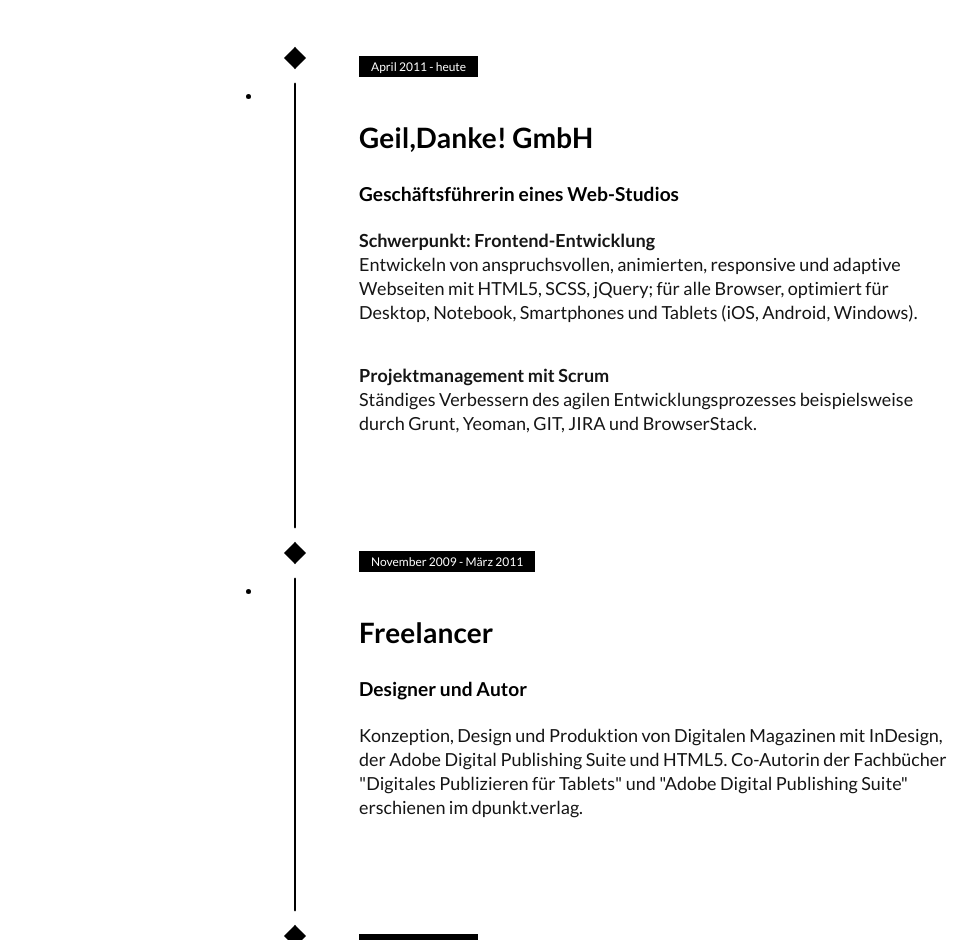
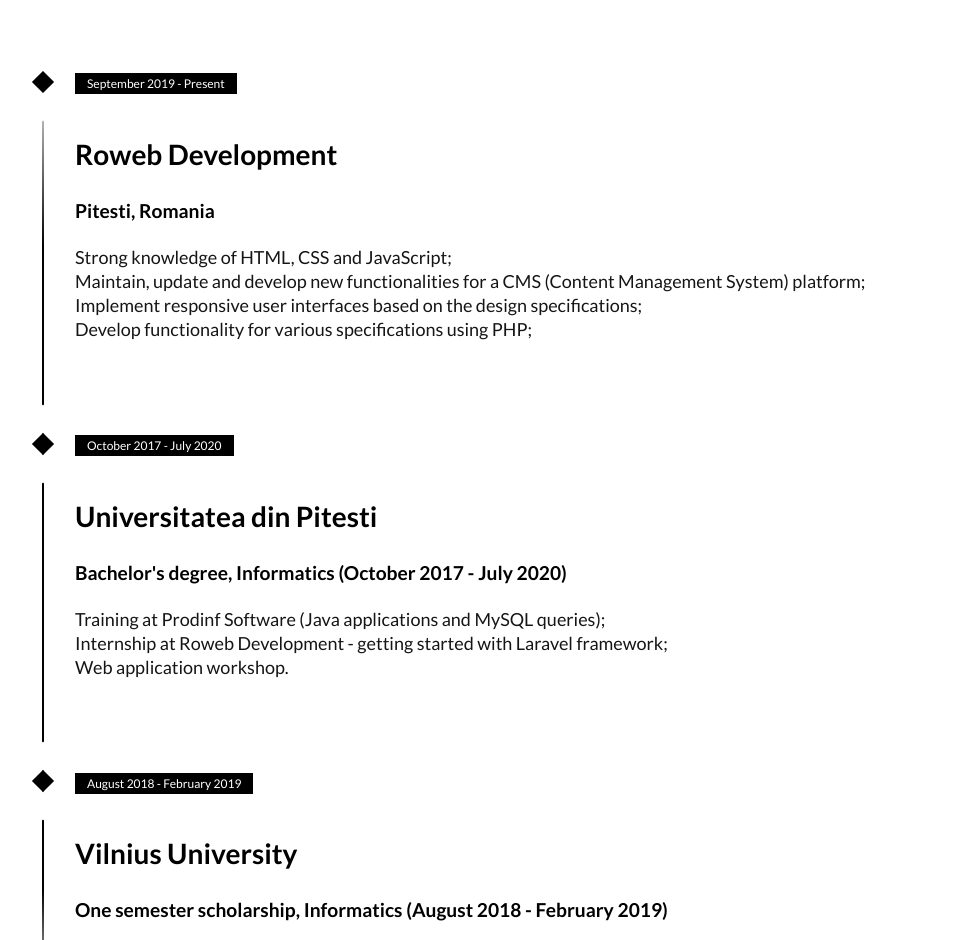
Before and after one commit to BadiuIoana/personal-portfolio, a React (Create React App) app: page / in a window 1280 px wide. Shown: the part 1860-2800 px from the top of the page, without its empty margins (29-1006 px from the left). Built offline with nearby package versions, Linux system fonts and the light colour scheme.

Commit message:
Timeline section css updates

```diff
--- a/src/UI/TimelineResume.js
+++ b/src/UI/TimelineResume.js
@@ -2,7 +2,7 @@
 
 const TimelineResume = () => {
     return (
-        <section className='resume-section'>
+        <section className='resume-section' id='resume'>
             <div className='wrapper'>
                 <div className='title-description'>
                     <div className='title'>
@@ -11,118 +11,76 @@
                         <h2>Resume</h2>
                     </div>
                     <p>
-                        Lorem ipsum dolor sit amet consectetur, adipisicing
-                        elit. Fuga, quod temporibus? Accusantium temporibus
-                        numquam neque, cum nihil ad rerum eius, id dolore magnam
-                        unde assumenda voluptatibus eaque exercitationem,
-                        perspiciatis blanditiis.
+                        Three years ago, I started working as a full-time web
+                        programmer, thanks to a PHP internship. Throughout my
+                        career journey, I have practiced with technologies like
+                        PHP, Javascript, CSS, and MySQL. Moreover, I have
+                        brought my contribution to providing solutions for
+                        external projects in diverse industries.
                     </p>
                 </div>
                 <ul class='timeline'>
                     <li class='timeline-event'>
-                        <label class='timeline-event-icon'></label>
-                        <div class='timeline-event-copy'>
+                        <div className='timeline-event-icon'>
+                            <label class='icon'></label>
+                        </div>
+
+                        <div class='timeline-event-content'>
                             <p class='timeline-event-thumbnail'>
-                                April 2011 - heute
+                                September 2019 - Present
                             </p>
-                            <h3>Geil,Danke! GmbH</h3>
-                            <h4>Geschäftsführerin eines Web-Studios</h4>
+                            <h3>Roweb Development</h3>
+                            <h4>Pitesti, Romania</h4>
                             <p>
-                                <strong>
-                                    Schwerpunkt: Frontend-Entwicklung
-                                </strong>
+                                Strong knowledge of HTML, CSS and JavaScript;
                                 <br />
-                                Entwickeln von anspruchsvollen, animierten,
-                                responsive und adaptive Webseiten mit HTML5,
-                                SCSS, jQuery; für alle Browser, optimiert für
-                                Desktop, Notebook, Smartphones und Tablets (iOS,
-                                Android, Windows).
-                            </p>
-                            <p>
-                                <strong>Projektmanagement mit Scrum</strong>
+                                Maintain, update and develop new functionalities
+                                for a CMS (Content Management System) platform;
                                 <br />
-                                Ständiges Verbessern des agilen
-                                Entwicklungsprozesses beispielsweise durch
-                                Grunt, Yeoman, GIT, JIRA und BrowserStack.
+                                Implement responsive user interfaces based on
+                                the design specifications;
+                                <br />
+                                Develop functionality for various specifications
+                                using PHP;
                             </p>
                         </div>
                     </li>
                     <li class='timeline-event'>
                         <label class='timeline-event-icon'></label>
-                        <div class='timeline-event-copy'>
+                        <div class='timeline-event-content'>
                             <p class='timeline-event-thumbnail'>
-                                November 2009 - März 2011
+                                October 2017 - July 2020
                             </p>
-                            <h3>Freelancer</h3>
-                            <h4>Designer und Autor</h4>
+                            <h3>Universitatea din Pitesti</h3>
+                            <h4>
+                                Bachelor's degree, Informatics (October 2017 -
+                                July 2020)
+                            </h4>
                             <p>
-                                Konzeption, Design und Produktion von Digitalen
-                                Magazinen mit InDesign, der Adobe Digital
-                                Publishing Suite und HTML5. Co-Autorin der
-                                Fachbücher "Digitales Publizieren für Tablets"
-                                und "Adobe Digital Publishing Suite" erschienen
-                                im dpunkt.verlag.
+                                Training at Prodinf Software (Java applications
+                                and MySQL queries);
+                                <br />
+                                Internship at Roweb Development - getting
+                                started with Laravel framework;
+                                <br />
+                                Web application workshop.
                             </p>
                         </div>
                     </li>
                     <li class='timeline-event'>
                         <label class='timeline-event-icon'></label>
-                        <div class='timeline-event-copy'>
+                        <div class='timeline-event-content'>
                             <p class='timeline-event-thumbnail'>
-                                April 2011 - heute
+                                August 2018 - February 2019
                             </p>
-                            <h3>konplan gmbh</h3>
-                            <h4>IT-Consultant</h4>
-                            <p>
-                                <strong>Systemarchitektur, Consulting</strong>
-                                <br />
-                                Konzeption und Modellierung von Systemen und
-                                APIs für Digital Publishing und Entitlement nach
-                                SOA
-                            </p>
+                            <h3>Vilnius University</h3>
+                            <h4>
+                                One semester scholarship, Informatics (August
+                                2018 - February 2019)
+                            </h4>
                         </div>
                     </li>
                 </ul>
-                {/* <ul>
-                <li>
-                    <div class='date'>2019</div>
-                    <div class='title'>Roweb Development</div>
-                    <div class='descr'>
-                        Working as a full time employee since the last year of
-                        the bachelor degree by applying at a internship program
-                        in Laravel framework. Be part of a team and contribute
-                        with solutions in 3 projects. Tech stack: CSS, SCSS,
-                        HTML, JavaScript, JQuery, VueJS, PHP, Laravel, MySQL, (+
-                        practiced React);
-                    </div>
-                </li>
-
-                <li>
-                    <div class='date'>2020</div>
-                    <div class='title'>Universitatea din Pitesti</div>
-                    <div class='descr'>
-                        Bachelor's degree, Informatics (October 2017 - July
-                        2020)
-                    </div>
-                </li>
-                <li>
-                    <div class='date'>2018</div>
-                    <div class='title'>Vilnius University</div>
-                    <div class='descr'>
-                        One semester scholarship, Informatics (August 2018 -
-                        February 2019) I had a cultural experience while being a
-                        student abroad.
-                    </div>
-                </li>
-                <li>
-                    <div class='date'>2017</div>
-                    <div class='title'>Colegiul National "Ion C. Bratianu"</div>
-                    <div class='descr'>
-                        High School Diploma, Mathematics - Informatics
-                        (September 2013 - July 2017)
-                    </div>
-                </li>
-            </ul> */}
             </div>
         </section>
     );
--- a/src/UI/_about-us.scss
+++ b/src/UI/_about-us.scss
@@ -62,7 +62,7 @@
 
             span.dots {
                 position: absolute;
-                z-index: 13;
+                z-index: 15;
                 width: 4rem;
                 height: 2rem;
                 border-radius: 1rem;
--- a/src/UI/_resume.scss
+++ b/src/UI/_resume.scss
@@ -7,7 +7,7 @@
 
             span.parallelogram {
                 position: absolute;
-                z-index: 13;
+                z-index: -1;
                 width: 4rem;
                 height: 2rem;
                 background: hsla(240, 3%, 94%, 0.8);
@@ -17,13 +17,11 @@
                 &.top {
                     top: 0rem;
                     left: 0rem;
-                    z-index: 10;
                 }
             }
 
             span.dots {
                 position: absolute;
-                z-index: 13;
                 width: 4rem;
                 height: 2rem;
                 border-radius: 1rem;
@@ -35,7 +33,6 @@
                 &.top {
                     top: 0rem;
                     left: 0rem;
-                    z-index: 10;
                 }
             }
 
@@ -43,21 +40,21 @@
                 span.parallelogram {
                     width: 7rem;
                     height: 4rem;
+                    z-index: -5;
                     &.top {
                         top: -1.3rem;
                         left: 0rem;
-                        z-index: 10;
                     }
                 }
 
                 span.dots {
                     width: 7rem;
                     height: 4rem;
+                    z-index: -6;
 
                     &.top {
                         top: 0rem;
                         left: 1.3rem;
-                        z-index: 10;
                     }
                 }
             }
@@ -70,76 +67,97 @@
         }
     }
 
-    /* Variables */
-    $color-1: black;
-    $color-2: white;
-    $color-3: rgb(168, 50, 121);
-
-    /* Styling */
     .timeline {
         margin: 4em auto;
         position: relative;
-        max-width: 46em;
+        list-style: none;
+        padding-left: 0;
     }
-    .timeline:before {
-        background-color: black;
+
+    @media (min-width: 768px) {
+        .timeline {
+            padding-left: unset;
+        }
+    }
+
+    .timeline-event {
+        position: relative;
+        &:before {
+            background: black;
             content: "";
             margin-left: -1px;
             position: absolute;
             top: 0;
-        left: 4.5em;
+            left: 2em;
             width: 2px;
             height: 100%;
         }
 
-    .timeline-event {
-        position: relative;
+        &:first-of-type {
+            &:before {
+                background: -webkit-gradient(
+                    linear,
+                    0 0,
+                    0 100%,
+                    from(transparent),
+                    color-stop(50%, black)
+                );
             }
-    .timeline-event:hover .timeline-event-icon {
-        -moz-transform: rotate(-45deg);
-        -ms-transform: rotate(-45deg);
-        -webkit-transform: rotate(-45deg);
-        transform: rotate(-45deg);
-        background-color: #a83279;
-    }
-    .timeline-event:hover .timeline-event-thumbnail {
-        -moz-box-shadow: inset 40em 0 0 0 #a83279;
-        -webkit-box-shadow: inset 40em 0 0 0 #a83279;
-        box-shadow: inset 40em 0 0 0 #a83279;
         }
 
-    .timeline-event-copy {
+        &:last-of-type {
+            &:before {
+                background: -webkit-gradient(
+                    linear,
+                    0 0,
+                    0 100%,
+                    to(transparent),
+                    color-stop(50%, black)
+                );
+            }
+        }
+
+        &:hover {
+            .timeline-event-icon {
+                transform: rotate(-45deg);
+                background-color: var(--intel-blue);
+            }
+
+            .timeline-event-thumbnail {
+                box-shadow: inset 40em 0 0 0 var(--intel-blue);
+            }
+            h3 {
+                color: var(--intel-blue);
+            }
+        }
+    }
+
+    .timeline-event-content {
         padding: 2em;
         position: relative;
-        top: -1.875em;
-        left: 4em;
+        top: -2.3em;
+        left: 2em;
         width: 80%;
-    }
-    .timeline-event-copy h3 {
+
+        h3 {
             font-size: 1.75em;
         }
-    .timeline-event-copy h4 {
+
+        h4 {
             font-size: 1.2em;
             margin-bottom: 1.2em;
         }
-    .timeline-event-copy strong {
+
+        strong {
             font-weight: 700;
         }
-    .timeline-event-copy p:not(.timeline-event-thumbnail) {
-        padding-bottom: 1.2em;
     }
 
     .timeline-event-icon {
-        -moz-transition: -moz-transform 0.2s ease-in;
-        -o-transition: -o-transform 0.2s ease-in;
-        -webkit-transition: -webkit-transform 0.2s ease-in;
         transition: transform 0.2s ease-in;
-        -moz-transform: rotate(45deg);
-        -ms-transform: rotate(45deg);
-        -webkit-transform: rotate(45deg);
         transform: rotate(45deg);
-        background-color: black;
-        outline: 10px solid white;
+        background-color: #000;
+        outline: 20px solid #fff;
         display: block;
         margin: 0.5em 0.5em 0.5em -0.5em;
         position: absolute;
@@ -150,17 +168,12 @@
     }
 
     .timeline-event-thumbnail {
-        -moz-transition: box-shadow 0.5s ease-in 0.1s;
-        -o-transition: box-shadow 0.5s ease-in 0.1s;
-        -webkit-transition: box-shadow 0.5s ease-in;
-        -webkit-transition-delay: 0.1s;
         transition: box-shadow 0.5s ease-in 0.1s;
-        color: white;
+        color: #fff;
         font-size: 0.75em;
-        background-color: black;
-        -moz-box-shadow: inset 0 0 0 0em #ef795a;
-        -webkit-box-shadow: inset 0 0 0 0em #ef795a;
-        box-shadow: inset 0 0 0 0em #ef795a;
+
+        background-color: #000;
+        box-shadow: inset 0 0 0 0em var(--iris);
         display: inline-block;
         margin-bottom: 1.2em;
         padding: 0.25em 1em 0.2em 1em;
--- a/src/UI/_work.scss
+++ b/src/UI/_work.scss
@@ -20,14 +20,12 @@
         }
     }
 
-    @media (min-width: 768px) {
+    @media (min-width: 1024px) {
         .cards-wrapper {
             grid-template-columns: repeat(2, 1fr);
-            gap: 3rem;
         }
     }
-
-    @media (min-width: 1024px) {
+    @media (min-width: 1280px) {
         .cards-wrapper {
             grid-template-columns: repeat(3, 1fr);
             gap: 3rem;
```
Lines whose indentation alone changed are shown as unchanged.
